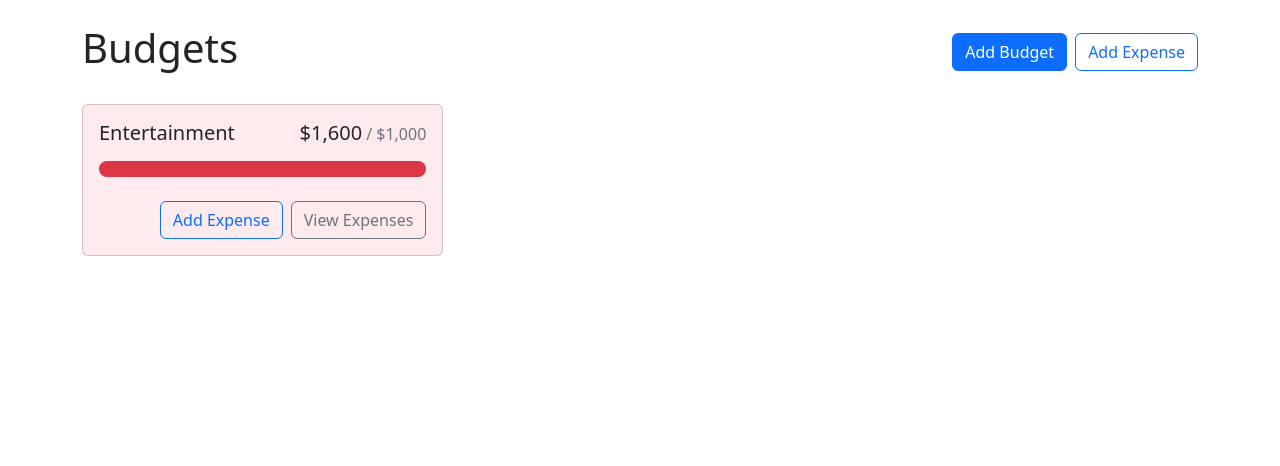
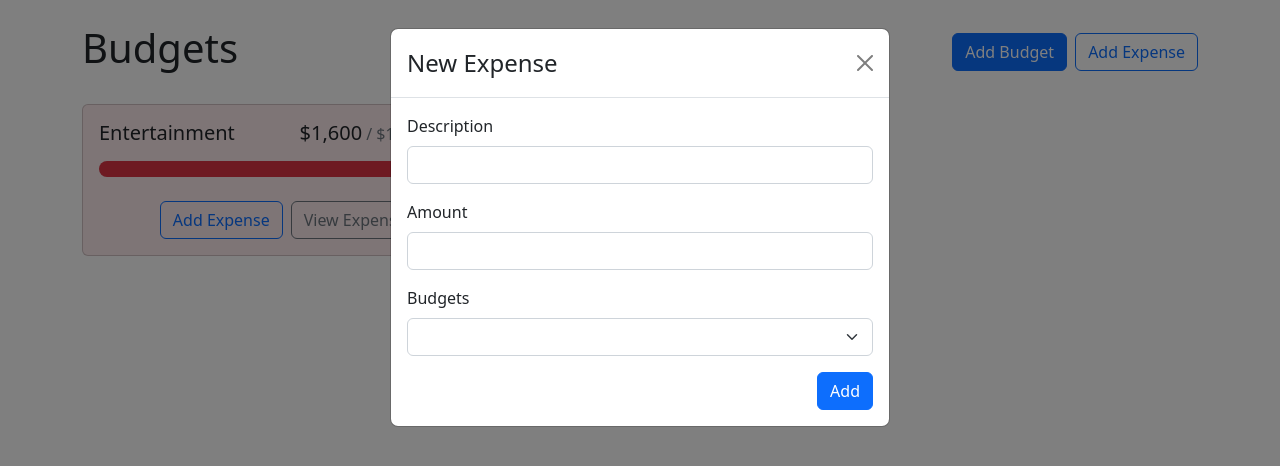
Before and after one commit to lensonfernandes/React-Budget-App, a React (Create React App) app in the folder reactbudgetapp/: page / in a window 1280 px wide. Shown: the top 466 px of the page. Built offline with nearby package versions, Linux system fonts and the light colour scheme.

Commit message:
Expense Modal Created

```diff
--- a/reactbudgetapp/src/App.js
+++ b/reactbudgetapp/src/App.js
@@ -5,6 +5,7 @@
 import { useState } from 'react';
 import { BudgetsProvider } from './Contexts/BudgetsContext';
 import {useBudgets} from './Contexts/BudgetsContext'
+import AddExpenseModal from './components/AddExpenseModal';
 
 
 function App() {
@@ -37,6 +38,7 @@
      </div>
    </Container>
    <AddBudgetModal show={showAddBudgetModal} handleClose={() => setShowAddBudgetModal(false)} />
+   <AddExpenseModal show={true}  />
    </>
   );
 }
--- /dev/null
+++ b/reactbudgetapp/src/components/AddExpenseModal.js
@@ -0,0 +1,62 @@
+import {Modal, Form, Button} from "react-bootstrap"
+import React from 'react'
+import {useRef} from 'react'
+import { useBudgets } from "../Contexts/BudgetsContext"
+
+function AddExpenseModal({show, handleClose, defaultBudgetId}) {
+    const descriptionRef = useRef()
+    const amountRef = useRef()
+    const budgetIdRef = useRef()
+
+
+    const {addExpense, budgets} = useBudgets()
+
+    function handleSubmit (e) {
+        e.preventDefault();
+        addExpense(
+        {
+            descriptionRef: descriptionRef.current.value,
+            amount: parseFloat(amountRef.current.value),
+            budgetId : budgetIdRef.current.value,
+        }
+        )
+        handleClose()
+    }
+  return (
+    <div>
+        <Modal show={show} onHide={handleClose}>
+            <Form onSubmit={handleSubmit}>
+                <Modal.Header closeButton>
+                    <Modal.Title>
+                        New Expense
+                    </Modal.Title>
+                </Modal.Header>
+                <Modal.Body>
+                    <Form.Group className="mb-3" controlId="description">
+                        <Form.Label>Description</Form.Label>
+                        <Form.Control ref={descriptionRef} type="text" required/>
+                    </Form.Group>
+                    <Form.Group className="mb-3" controlId="amount">
+                        <Form.Label>Amount</Form.Label>
+                        <Form.Control ref={amountRef}  type="number" required min={0} step={0.01}/>
+                    </Form.Group>
+                    <Form.Group className="mb-3" controlId="budgetId">
+                        <Form.Label>Budgets</Form.Label>
+                        <Form.Select defaultValue={defaultBudgetId} ref={budgetIdRef} >
+                            {budgets.map(budget => (
+                                <option key={budget.id} value={budget.id}>{budget.name}</option>
+                            ))}
+                        </Form.Select>
+                    </Form.Group>
+                    <div className="d-flex justify-content-end">
+                        <Button variant="primary" type="submit">Add</Button>
+
+                    </div>
+                </Modal.Body>
+            </Form>
+        </Modal>
+    </div>
+  )
+}
+
+export default AddExpenseModal
```
